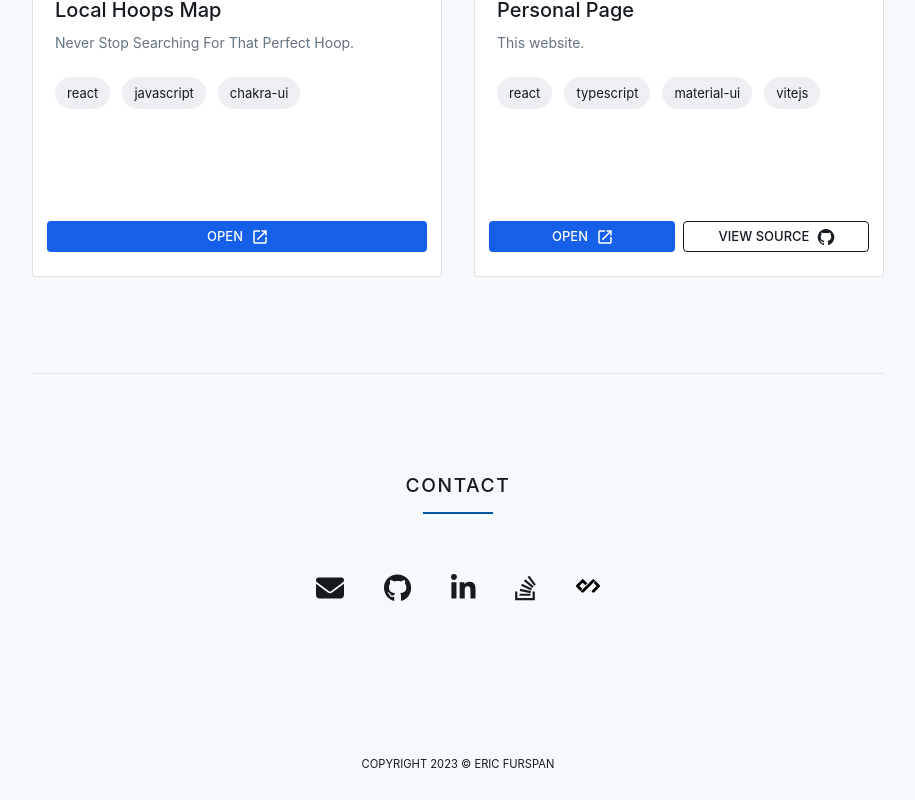
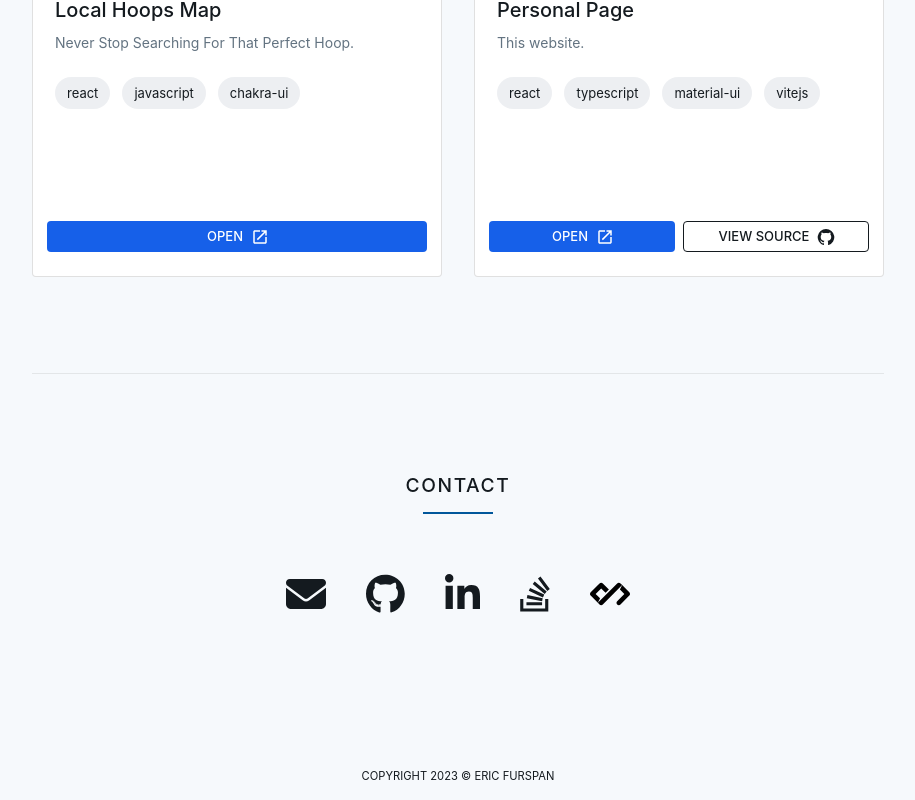
Before and after one commit to ericfurspan/portfolio-vite, a React (Vite) app: page / in a window 1280 px wide. Shown: the part 1559-2359 px from the top of the page, without its empty margins (182-1097 px from the left). Built offline with nearby package versions, Linux system fonts and the light colour scheme.

Commit message:
enlarge social link icons

```diff
--- a/src/components/SocialLinks.tsx
+++ b/src/components/SocialLinks.tsx
@@ -74,9 +74,9 @@ const SocialLinks = ({ socialLinks = [], title }: SocialLinksProps) => (
               }}
             >
               {customIcon ? (
-                createElement(customIconMap[name])
+                createElement(customIconMap[name], { sx: { fontSize: '2.5rem' } })
               ) : (
-                <FontAwesomeIcon icon={faIconMap[name]} />
+                <FontAwesomeIcon icon={faIconMap[name]} fontSize="2.5rem" />
               )}
             </IconButton>
           </Tooltip>
```
